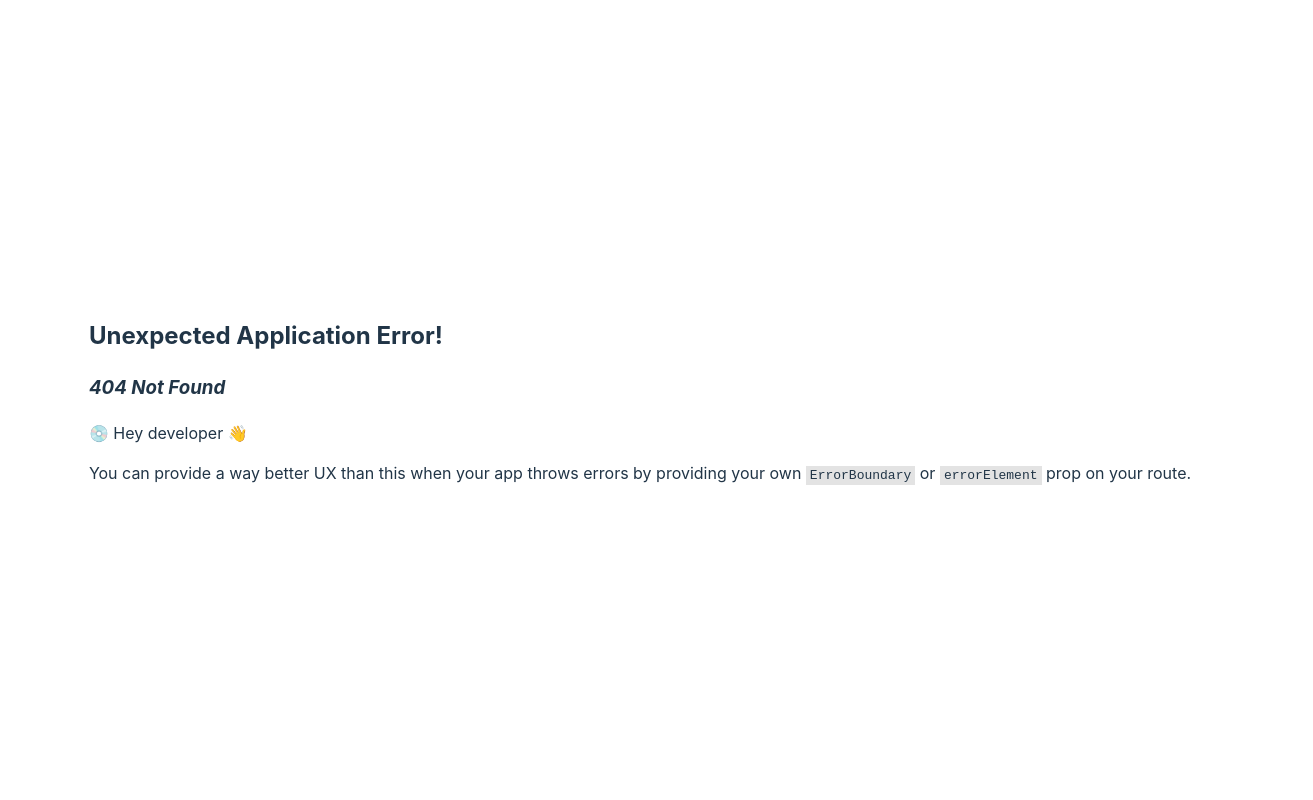
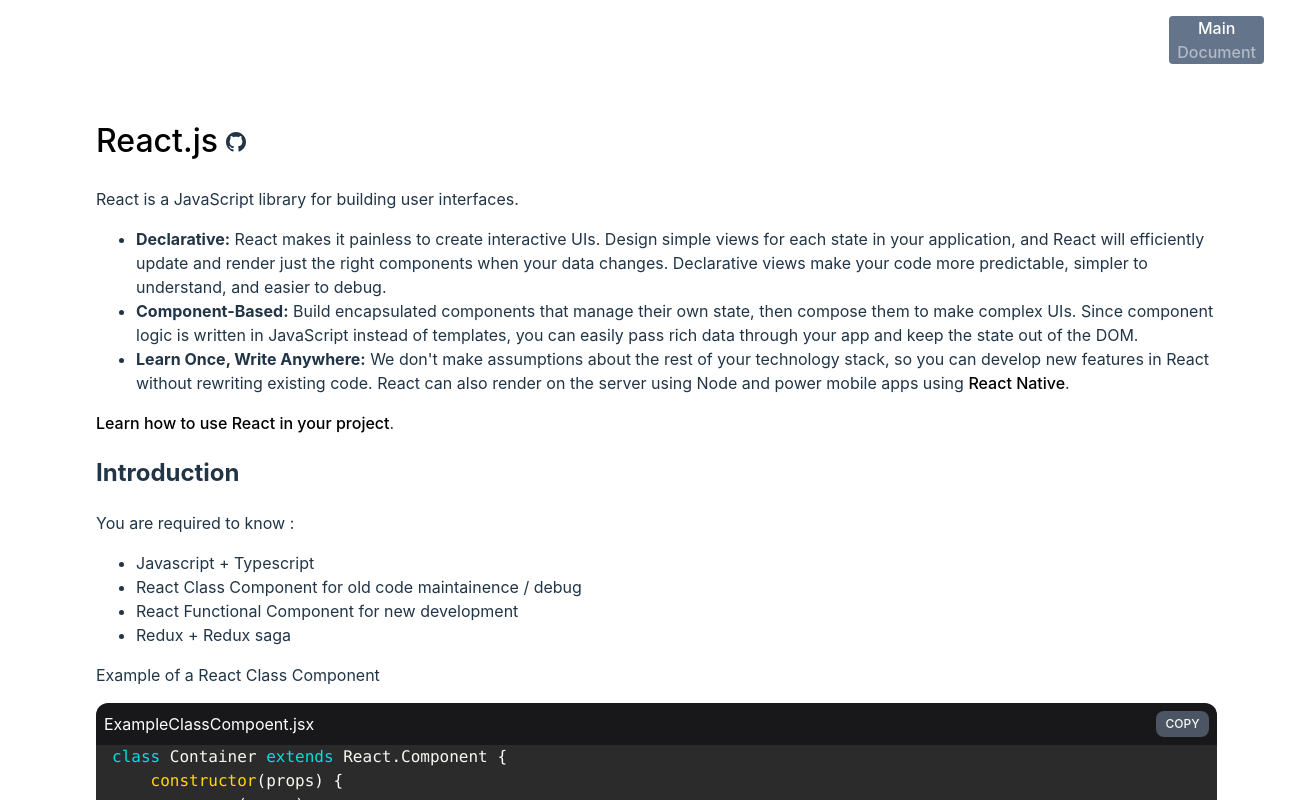
Before and after one commit to shino369/react-mdx-runtime-reader-template, a React (Vite) app: page /react-mdx-runtime-reader-template/doc in a window 1280 px wide. Before the commit this address had no page. Shown: the top 800 px of the page, 1313 px wide, since content can reach past the window. Built offline with nearby package versions, Linux system fonts and the light colour scheme.

Commit message:
Update App.tsx

```diff
--- a/src/App.tsx
+++ b/src/App.tsx
@@ -22,6 +22,9 @@
     ...route,
     element: <Wrapper children={route.element} />,
   })),
+  {
+    basename: '/react-mdx-runtime-reader-template'
+  }
 )
 
 function code({ className, children, ...props }: any) {
@@ -53,7 +56,7 @@
 const App = () => {
   return (
     <div className="card dark:bg-gray-600">
-      <RouterProvider router={router} />
+      <RouterProvider router={router}  />
     </div>
   )
 }
```
